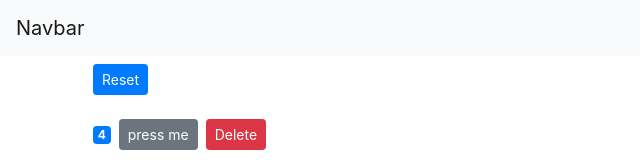
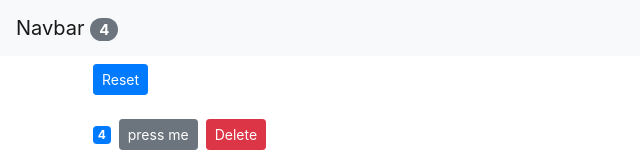
Before and after one commit to kevinsbstn4/belajar-React-Component, a React (Create React App) app: page / in a window 1280 px wide. Shown: the top 160 px of the page, without its empty margins (0-640 px from the left). Built offline with nearby package versions, Linux system fonts and the light colour scheme.

Commit message:
gifting the state up

```diff
--- a/src/App.js
+++ b/src/App.js
@@ -4,12 +4,47 @@
 import Counters from './components/counters';
 
 class App extends Component {
+  state = {
+    counters: [
+      { id: 1, value: 4 },
+      { id: 2, value: 1 },
+      { id: 3, value: 1 },
+      { id: 4, value: 1 }
+    ]
+  };
+
+  handleIncrement = counter => {
+    const counters = [...this.state.counters];
+    const index = counters.indexOf(counter);
+    counters[index] = { ...counter };
+    counters[index].value++;
+    this.setState({ counters });
+  };
+
+  handleDelete = counterId => {
+    const counters = this.state.counters.filter(c => c.id !== counterId);
+    this.setState({ counters });
+  };
+  handleReset = () => {
+    const counters = this.state.counters.map(c => {
+      c.value = 0;
+      return c;
+    });
+    this.setState({ counters });
+  };
   render() {
     return (
       <React.Fragment>
-        <Navbar />
+        <Navbar
+          totalCounters={this.state.counters.filter(c => c.value > 0).length}
+        />
         <main className="container">
-          <Counters />
+          <Counters
+            counters={this.state.counters}
+            onReset={this.handleReset}
+            onIncrement={this.handleIncrement}
+            onDelete={this.handleDelete}
+          />
         </main>
       </React.Fragment>
     );
--- a/src/components/counters.jsx
+++ b/src/components/counters.jsx
@@ -2,47 +2,19 @@
 import Counter from './counter';
 
 class Counters extends Component {
-  state = {
-    counters: [
-      { id: 1, value: 4 },
-      { id: 2, value: 1 },
-      { id: 3, value: 1 },
-      { id: 4, value: 1 }
-    ]
-  };
-
-  handleIncrement = counter => {
-    const counters = [...this.state.counters];
-    const index = counters.indexOf(counter);
-    counters[index] = { ...counter };
-    counters[index].value++;
-    this.setState({ counters });
-  };
-
-  handleDelete = counterId => {
-    const counters = this.state.counters.filter(c => c.id !== counterId);
-    this.setState({ counters });
-  };
-  handleReset = () => {
-    const counters = this.state.counters.map(c => {
-      c.value = 0;
-      return c;
-    });
-    this.setState({ counters });
-  };
   render() {
     return (
       <div>
         <button
-          onClick={this.handleReset}
+          onClick={this.props.onReset}
           className="btn btn-primary btn-sm m-2">
           Reset
         </button>
-        {this.state.counters.map(counter => (
+        {this.props.counters.map(counter => (
           <Counter
             key={counter.id}
-            onDelete={this.handleDelete}
-            onIncrement={this.handleIncrement}
+            onDelete={this.props.onDelete}
+            onIncrement={this.props.onIncrement}
             counter={counter}
           />
         ))}
--- a/src/components/navbar.jsx
+++ b/src/components/navbar.jsx
@@ -5,7 +5,10 @@
     return (
       <nav className="navbar navbar-light bg-light">
         <a className="navbar-brand" href="#">
-          Navbar
+          Navbar{' '}
+          <span className="badge badge-pill badge-secondary">
+            {this.props.totalCounters}
+          </span>
         </a>
       </nav>
     );
```
